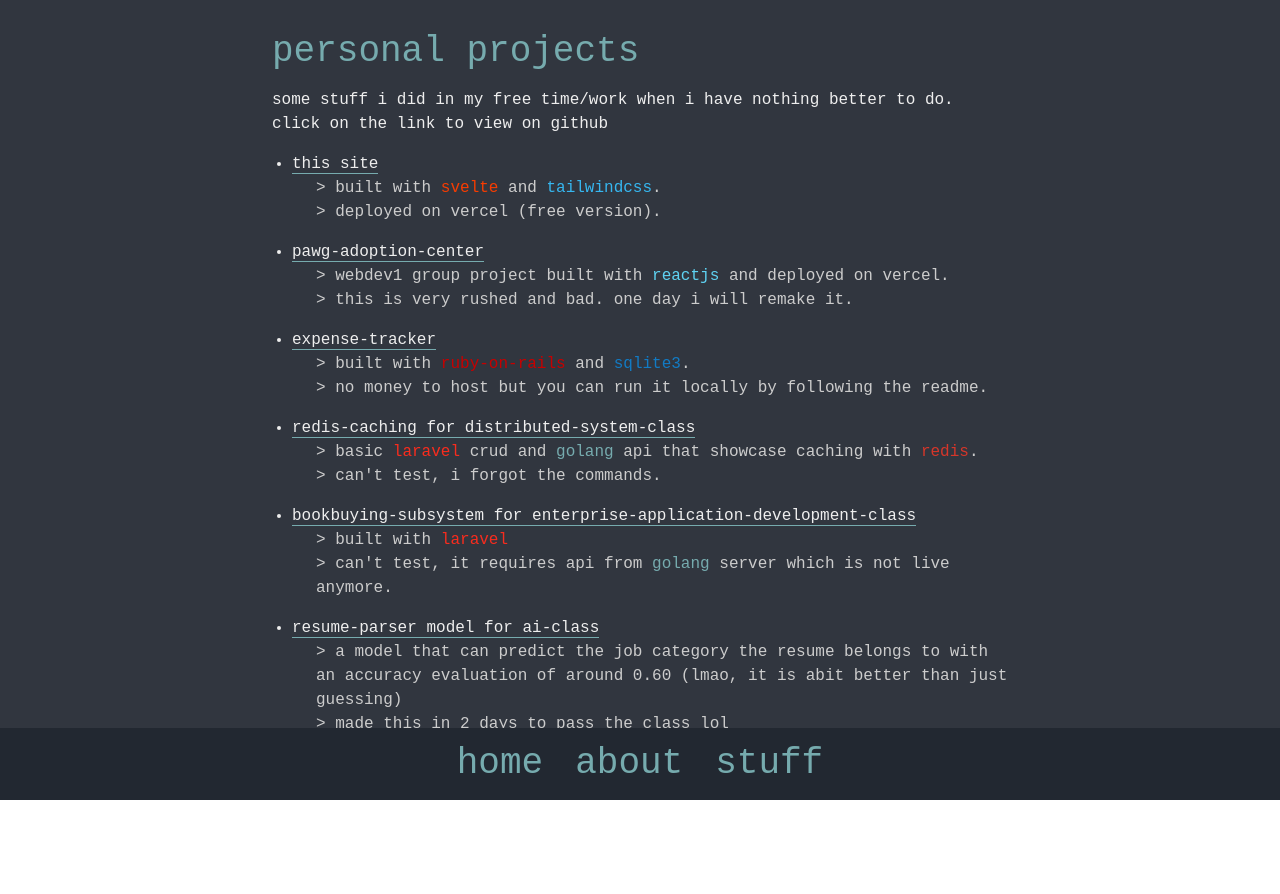
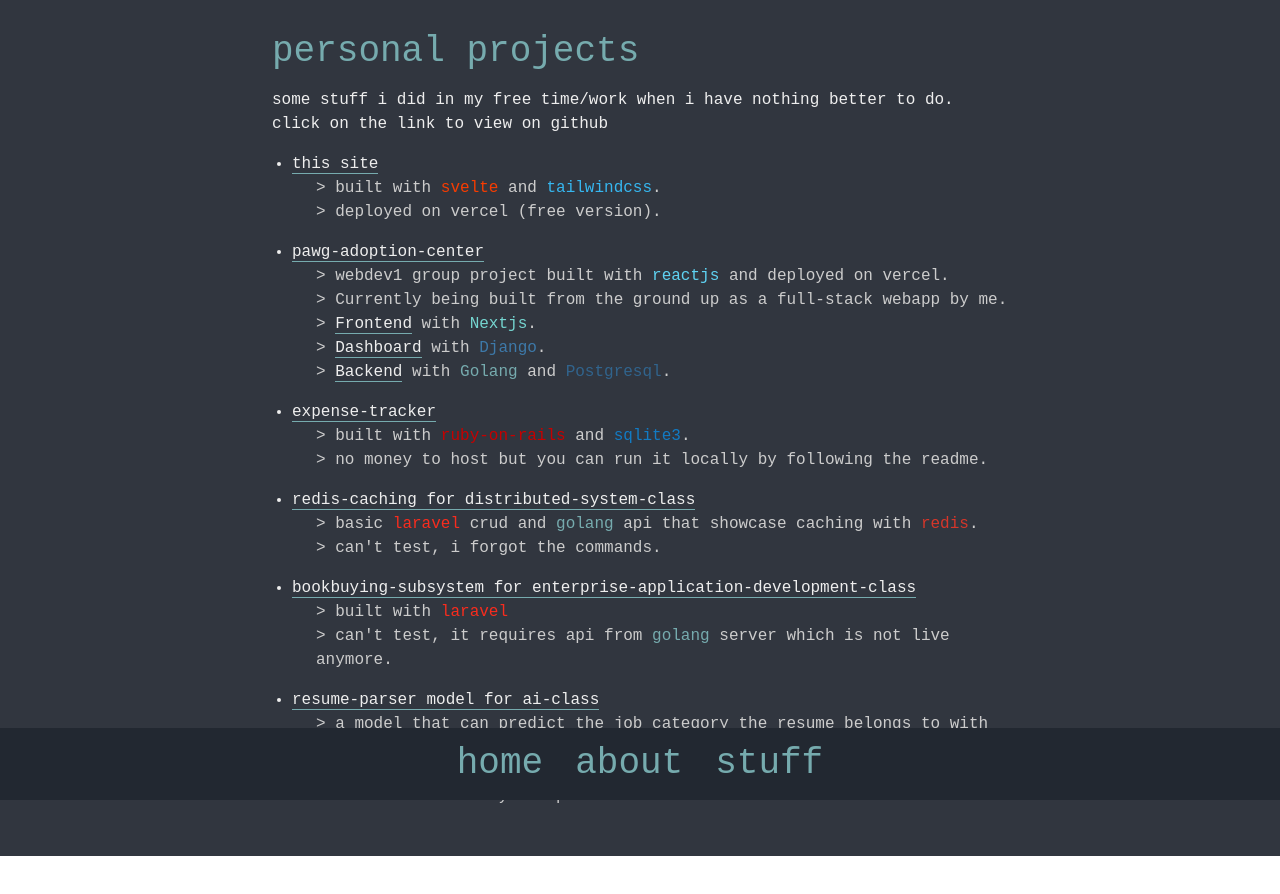
Before and after one commit to Sivtheng/about-sivtheng, a Svelte app: page / in a window 1280 px wide. Both pictures are taken after a click on the button "stuff". Shown: the top 894 px of the page. Before the commit the page ends 800 px from the top, so only its background shows below. Built offline with nearby package versions, Linux system fonts and the light colour scheme.

Commit message:
2024sep2update

```diff
--- a/src/components/stuff.svelte
+++ b/src/components/stuff.svelte
@@ -14,7 +14,10 @@
     <li class="mb-4">
       <a href="  https://github.com/SokvisalMong/pawgadoptioncenter" class="text-[#EEEEEE] border-b border-accent hover:text-accent hover:border-b-accent" target="_blank" rel="noopener noreferrer">pawg-adoption-center</a>
       <div class="nested-info">> webdev1 group project built with <span style="color: #5FD3F3;">reactjs</span> and deployed on vercel.</div>
-      <div class="nested-info">> this is very rushed and bad. one day i will remake it.</div>
+      <div class="nested-info">> Currently being built from the ground up as a full-stack webapp by me.</div>
+      <div class="nested-info">> <span><a href="https://github.com/Sivtheng/pawg-frontend" class="text-[#EEEEEE] border-b border-accent hover:text-accent hover:border-b-accent" target="_blank" rel="noopener noreferrer">Frontend</a></span> with <span style="color: #75D5D0;">Nextjs</span>.</div>
+      <div class="nested-info">> <span><a href="https://github.com/Sivtheng/pawg-dashboard" class="text-[#EEEEEE] border-b border-accent hover:text-accent hover:border-b-accent" target="_blank" rel="noopener noreferrer">Dashboard</a></span> with <span style="color: #3D79A9;">Django</span>.</div>
+      <div class="nested-info">> <span><a href="https://github.com/Sivtheng/pawg-backend" class="text-[#EEEEEE] border-b border-accent hover:text-accent hover:border-b-accent" target="_blank" rel="noopener noreferrer">Backend</a></span> with <span style="color: #76ABAE;">Golang</span> and <span style="color: #31648D;">Postgresql</span>. </div>
     </li>
     <li class="mb-4">
       <a href="https://github.com/Sivtheng/expense-tracker-maxy" class="text-[#EEEEEE] border-b border-accent hover:text-accent hover:border-b-accent" target="_blank" rel="noopener noreferrer">expense-tracker</a>
```
